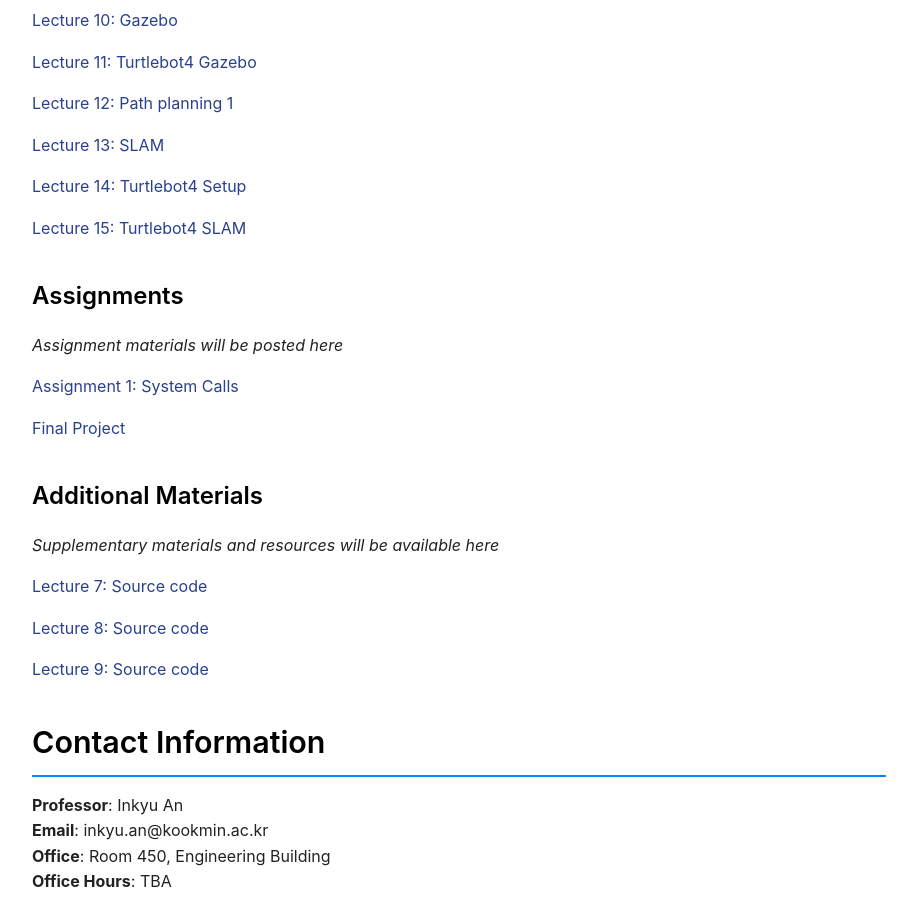
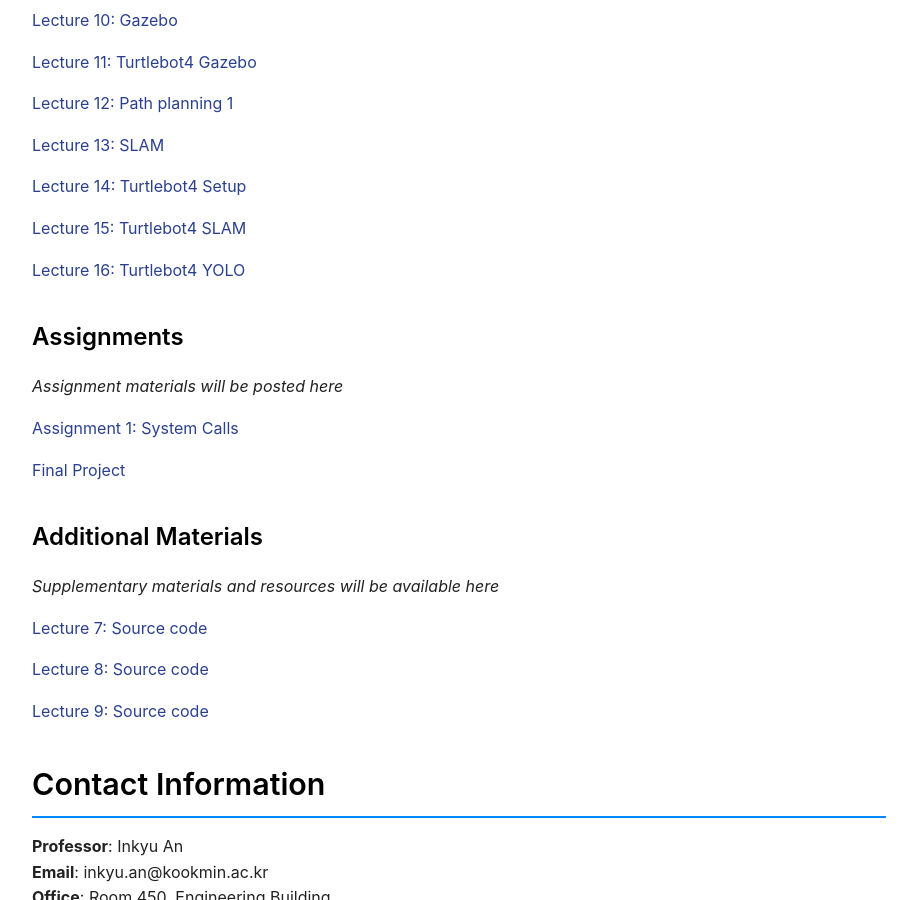
Before and after one commit to mairlab-KM/mairlab-KM.github.io, a Jekyll site: the page built from courses/operating-systems-practice-2025fall.md, in a window 1280 px wide and 900 px high, scrolled down 4162 px. Shown: the whole window, without its empty margins (181-1098 px from the left). Built offline with Jekyll 4.4.1, drawn with Linux system fonts in a browser that asks for light colours.

Commit message:
update Lec 16 of OSP

```diff
--- a/courses/operating-systems-practice-2025fall.md
+++ b/courses/operating-systems-practice-2025fall.md
@@ -185,6 +185,8 @@
 
 [Lecture 15: Turtlebot4 SLAM](/assets/courses/operating-systems-practice-2025fall/lectures/Lec15_Turtlebot4_SLAM.pdf)
 
+[Lecture 16: Turtlebot4 YOLO](/assets/courses/operating-systems-practice-2025fall/lectures/Lec16_Turtlebot4_YOLO.pdf)
+
 <!-- Example format - uncomment and modify as you add materials:
 - [Lecture 1: Introduction to OS Practice](/assets/courses/operating-systems-practice-2025fall/lectures/lecture01-introduction.pdf)
 - [Lecture 2: Process Management](/assets/courses/operating-systems-practice-2025fall/lectures/lecture02-processes.pdf)
```
Also changed, not shown: 1 other file.
